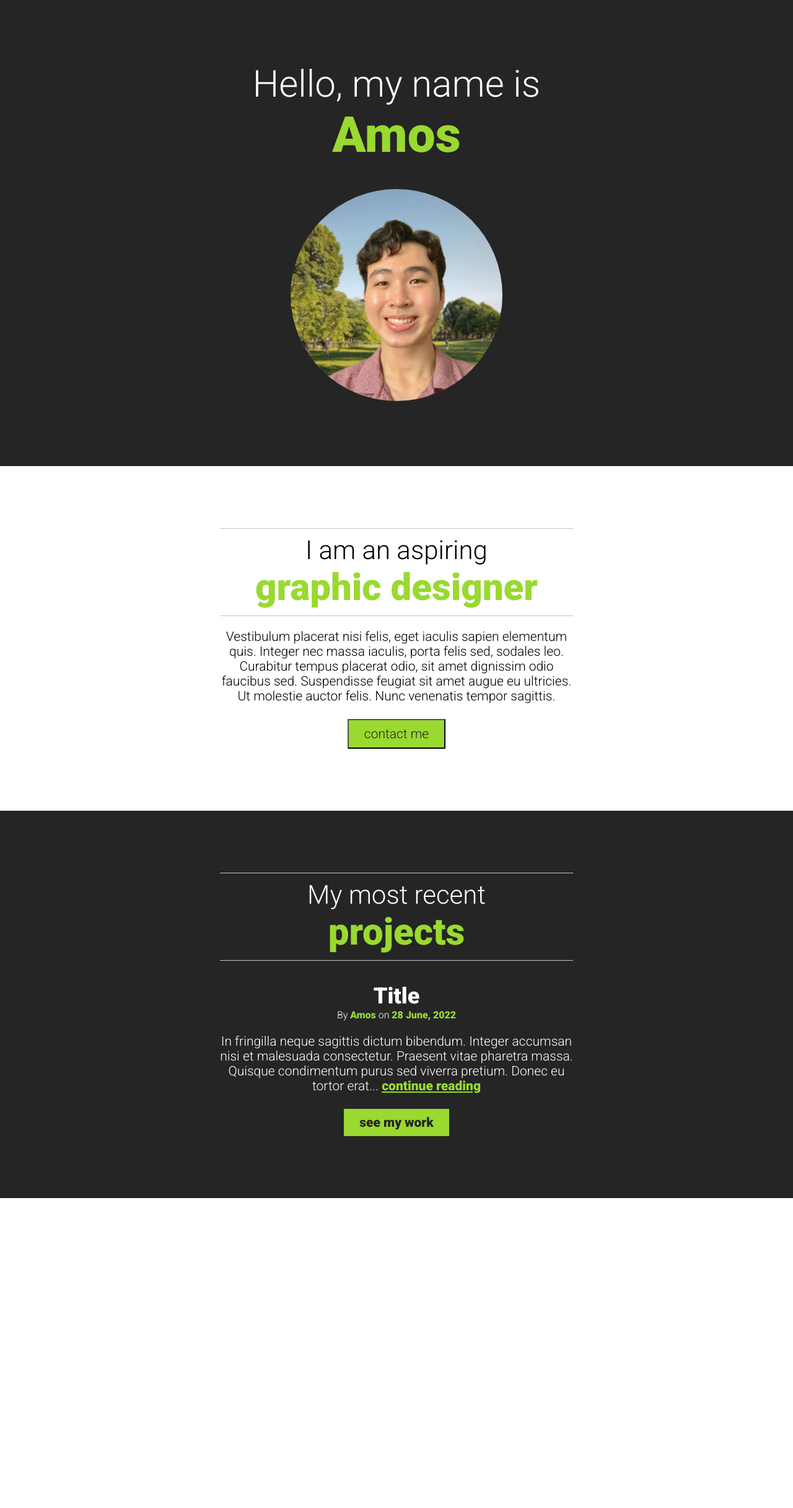
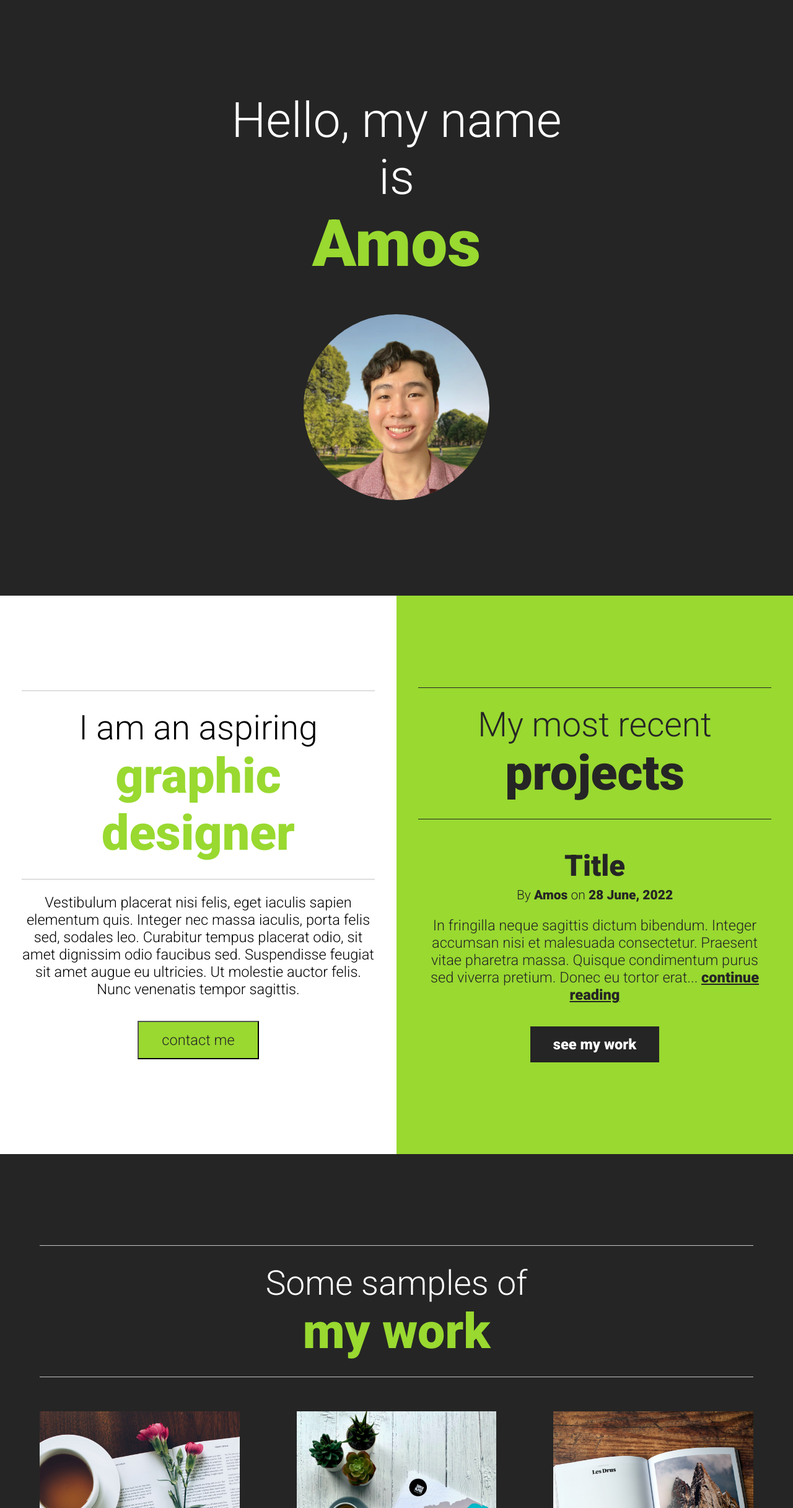
Before and after one commit to atyhamos/single-introduction, a plain HTML site: page index.html in a window 1280 px wide. Shown: the top 2433 px of the page at 62% size. Before the commit the page ends 1933 px from the top, so only its background shows below. Drawn offline with Linux system fonts and the light colour scheme.

Commit message:
Add media queries for increased responsiveness

```diff
--- a/css/styles.css
+++ b/css/styles.css
@@ -1,38 +1,49 @@
+html {
+  font-size: 0.9rem;
+}
+
 body,
 button {
   margin: 0;
   text-align: center;
   font-family: 'Roboto', sans-serif;
-  font-size: 21px;
+  font-size: 1.125rem;
 }
 
 img {
-  width: 60%;
+  max-width: 100%;
+}
+
+header img {
+  height: 300px;
   border-radius: 50%;
 }
 
 .container {
-  width: 570px;
+  width: 90%;
+  max-width: 570px;
   margin: 0 auto;
-  padding: 100px 0;
+  padding: 6.25em 0;
 }
 
+/* Typography */
 h1 {
-  font-size: 60px;
+  font-size: 3.75rem;
   margin-top: 0;
 }
 
 h2 {
-  font-size: 42px;
+  font-size: 2.625rem;
   margin-top: 0;
-  margin-bottom: 0;
   border-top: 1px #c4c4c4 solid;
   border-bottom: 1px #c4c4c4 solid;
-  padding: 10px 0;
+
+  padding: 0.5em 0;
+  margin-bottom: 0;
 }
 
 h3 {
-  font-size: 36px;
+  font-size: 2.25rem;
   margin-bottom: 0;
 }
 
@@ -41,8 +52,8 @@ p {
 }
 
 .text-small {
-  font-size: 16px;
-  margin-top: 0;
+  font-size: 1rem;
+  margin-top: 0.3215em;
 }
 
 h1,
@@ -59,12 +70,12 @@ time {
 
 h1 .text-accent {
   display: block;
-  font-size: 80px;
+  font-size: 5rem;
 }
 
 h2 .text-accent {
   display: block;
-  font-size: 60px;
+  font-size: 3.75rem;
 }
 
 a {
@@ -94,8 +105,8 @@ a {
   text-decoration: none;
   background-color: #99d930;
   color: #252525;
-  padding: 10px 25px;
-  margin-top: 25px;
+  padding: 0.625em 1.5625em;
+  margin-top: 1.5625em;
 }
 
 button {
@@ -105,23 +116,25 @@ button {
 /* Styling modal */
 
 #modal {
-  background-color: #fff;
-  padding: 20px;
+  background-color: rgba(255, 255, 255, 0.9);
+  padding: 1em;
   position: relative;
-  top: 60%;
-  width: 570px;
+  top: 50%;
   margin: 0 auto;
+}
+
+#modal a {
+  margin: 1em;
 }
 
 #overlay {
   display: none;
+  height: 100%;
   width: 100%;
-  height: 100%;
-  position: absolute;
+  position: fixed;
   top: 0;
   left: 0;
-  bottom: 0;
-  right: 0;
+  z-index: 1;
   background-color: rgba(0, 0, 0, 0.3);
 }
 
@@ -135,3 +148,87 @@ button {
   color: #fff;
   background-color: #252525;
 }
+
+@media (min-width: 600px) {
+  html {
+    font-size: 1.3125rem;
+  }
+}
+
+@media (min-width: 750px) {
+  header {
+    min-height: 100vh;
+    display: flex;
+    align-items: center;
+  }
+
+  .splitter {
+    display: flex;
+    align-items: center;
+  }
+
+  .about-me {
+    width: 50%;
+  }
+
+  .my-projects.inverse {
+    width: 50%;
+    background-color: #99d930;
+    color: #252525;
+  }
+
+  .my-projects span,
+  .my-projects time,
+  .my-projects a {
+    color: currentColor;
+  }
+
+  .my-projects a:hover,
+  .my-projects a:focus {
+    color: #fff;
+  }
+
+  .my-projects h2 {
+    border-color: currentColor;
+  }
+
+  .my-projects .btn {
+    background-color: #252525;
+    color: #fff;
+  }
+
+  .portfolio {
+    background: #252525;
+    color: #fff;
+    min-height: 100vh;
+    display: flex;
+    align-items: center;
+  }
+
+  .portfolio-block {
+    display: block;
+  }
+
+  .container-work {
+    max-width: 1200px;
+  }
+
+  .container-work h2 {
+    margin-bottom: 1em;
+  }
+
+  .work {
+    justify-content: space-between;
+    display: flex;
+  }
+
+  .portfolio-item {
+    width: 28%;
+  }
+
+  .portfolio-item img {
+    height: 15em;
+    width: 100%;
+    object-fit: cover;
+  }
+}
--- a/index.html
+++ b/index.html
@@ -11,21 +11,23 @@
     <link href="css/styles.css" rel="stylesheet" />
   </head>
   <body>
-    <div id="overlay" class="container">
+    <div id="overlay">
       <div id="modal">
         <h3>Contact details</h3>
-        <a href="mailto:atyhalive@gmail.com" class="contact-link">Email</a>
+        <a href="mailto:atyhalive@gmail.com" class="contact-link"
+          >Email (atyhalive@gmail.com)</a
+        >
         <a
           href="https://www.linkedin.com/in/amos-tan-yh/"
           class="contact-link"
           target="_blank"
-          >LinkedIn</a
+          >LinkedIn (atyhamos)</a
         >
         <a
           href="https://github.com/atyhamos"
           class="contact-link"
           target="_blank"
-          >GitHub</a
+          >GitHub (Amos Tan)</a
         >
         <button class="btn" id="close-modal">Close</button>
       </div>
@@ -40,6 +42,8 @@
         <img src="images/picture.jpg" alt="portrait of Amos" />
       </div>
     </header>
+    <main>
+      <div class="splitter">
         <section class="about-me">
           <div class="container">
             <h2>
@@ -47,11 +51,11 @@
               <span class="text-accent h2-title">graphic designer</span>
             </h2>
             <p>
-          Vestibulum placerat nisi felis, eget iaculis sapien elementum quis.
-          Integer nec massa iaculis, porta felis sed, sodales leo. Curabitur
-          tempus placerat odio, sit amet dignissim odio faucibus sed.
-          Suspendisse feugiat sit amet augue eu ultricies. Ut molestie auctor
-          felis. Nunc venenatis tempor sagittis.
+              Vestibulum placerat nisi felis, eget iaculis sapien elementum
+              quis. Integer nec massa iaculis, porta felis sed, sodales leo.
+              Curabitur tempus placerat odio, sit amet dignissim odio faucibus
+              sed. Suspendisse feugiat sit amet augue eu ultricies. Ut molestie
+              auctor felis. Nunc venenatis tempor sagittis.
             </p>
             <button class="btn" id="open-modal">contact me</button>
           </div>
@@ -66,9 +70,10 @@
                 <time datetime="2022-06-28">28 June, 2022</time>
               </p>
               <p>
-            In fringilla neque sagittis dictum bibendum. Integer accumsan nisi
-            et malesuada consectetur. Praesent vitae pharetra massa. Quisque
-            condimentum purus sed viverra pretium. Donec eu tortor erat...
+                In fringilla neque sagittis dictum bibendum. Integer accumsan
+                nisi et malesuada consectetur. Praesent vitae pharetra massa.
+                Quisque condimentum purus sed viverra pretium. Donec eu tortor
+                erat...
                 <a href="#">continue reading</a>
               </p>
               <a
@@ -80,6 +85,24 @@
             </article>
           </div>
         </section>
+      </div>
+      <section class="portfolio">
+        <div class="container container-work">
+          <h2>Some samples of <span class="text-accent">my work</span></h2>
+          <div class="work">
+            <div class="portfolio-item">
+              <img src="images/item-1.jpg" alt="" />
+            </div>
+            <div class="portfolio-item">
+              <img src="images/item-2.jpg" alt="" />
+            </div>
+            <div class="portfolio-item">
+              <img src="images/item-3.jpg" alt="" />
+            </div>
+          </div>
+        </div>
+      </section>
+    </main>
     <script src="index.js"></script>
   </body>
 </html>
--- a/index.js
+++ b/index.js
@@ -1,10 +1,8 @@
-let openModalEl = document.getElementById('open-modal')
-let overlayEl = document.getElementById('overlay')
+const openModalEl = document.getElementById('open-modal')
+const overlayEl = document.getElementById('overlay')
 openModalEl.addEventListener('click', () => {
   overlayEl.style.display = 'block'
+  document.getElementById('close-modal').addEventListener('click', () => {
+    overlayEl.style.display = 'none'
+  })
 })
-
-let closeModalEl = document.getElementById('close-modal')
-closeModalEl.addEventListener('click', () => {
-  overlayEl.style.display = 'none'
-})
```
Also changed, not shown: images/item-1.jpg (added), images/item-2.jpg (added), images/item-3.jpg (added). Lines whose indentation alone changed are shown as unchanged.
